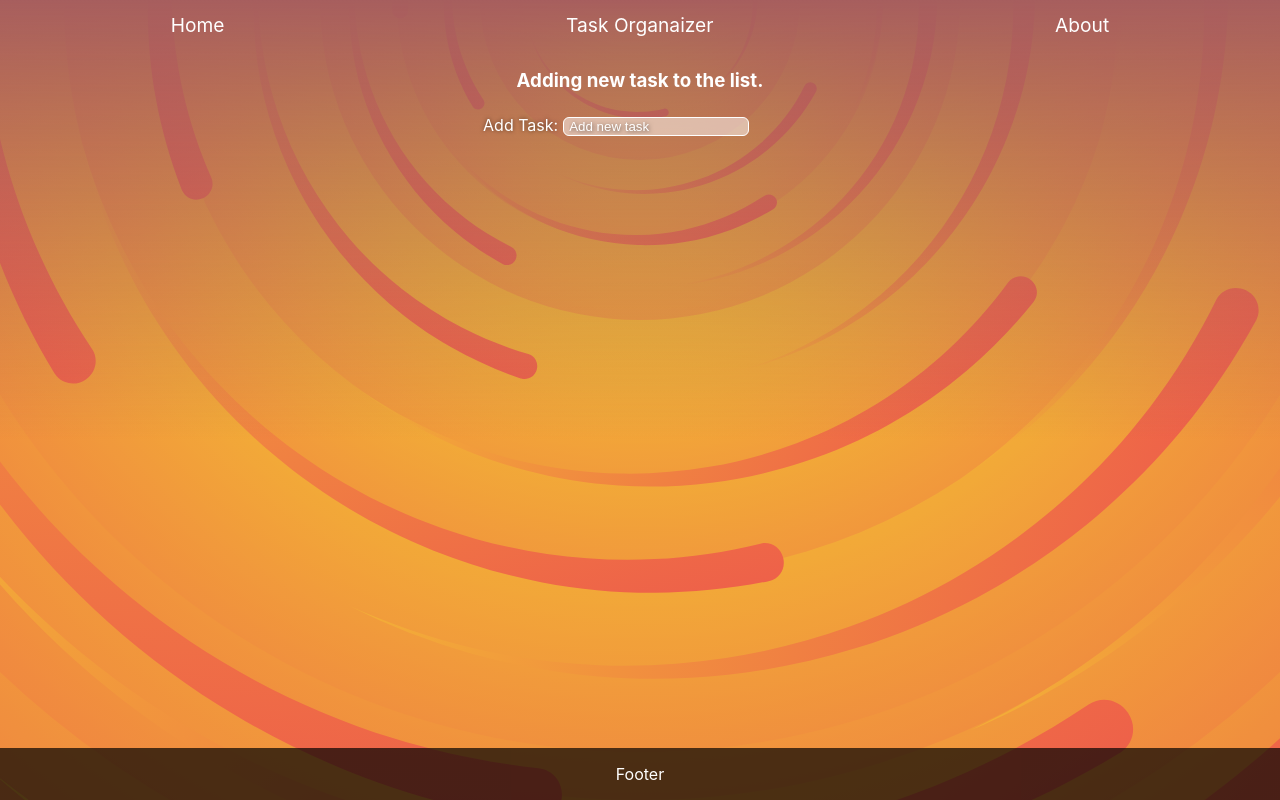
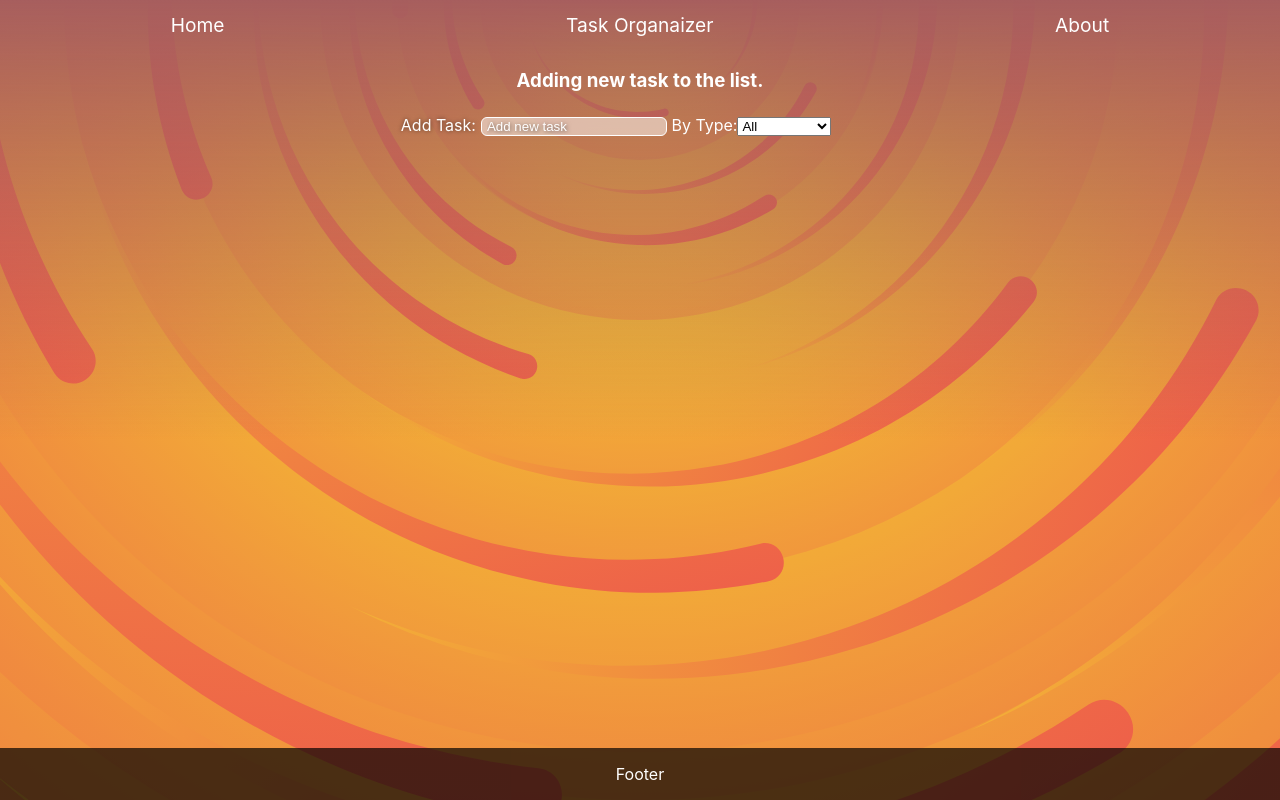
Before and after one commit to sardovski/planner-react, a React (Create React App) app: page /Tasks in a window 1280 px wide. Built offline with nearby package versions, Linux system fonts and the light colour scheme.

Commit message:
added filter on tasks

```diff
--- a/src/App.css
+++ b/src/App.css
@@ -6,6 +6,7 @@
   background-attachment: fixed;
   background-size: auto;
   color: white;
+  width: 100%;
 }
 
 html,
@@ -21,6 +22,7 @@ body{
   background-size: cover;
   background-repeat: no-repeat;
   background-attachment: fixed;
+  background-position-x: center;
 
 }
 
--- a/src/App.js
+++ b/src/App.js
@@ -1,4 +1,5 @@
 import './App.css';
+import { SelectProvider } from './Context/SelectedContext';
 
 import { TaskProvider } from './Context/TaskListContext';
 import Router from './Router/Router';
@@ -9,7 +10,9 @@ function App() {
 
     <div className="App">
       <TaskProvider>
+      <SelectProvider>
         <Router/>
+      </SelectProvider>
       </TaskProvider>
     </div>
   );
--- a/src/Components/Form/Form.js
+++ b/src/Components/Form/Form.js
@@ -1,14 +1,17 @@
 import { useState, useEffect } from "react";
 
 import { useTaskList } from "../../Context/TaskListContext";
+import { useSelected } from "../../Context/SelectedContext";
 
 import Button from "../Shared/Button";
 import Input from "../Input";
+import Select from "../Shared/Select";
 
 import './Form.css'
 
 const Form = () => {
     const [, updateTaskList ] = useTaskList();
+    const [selected, setSelected] = useSelected()
     const [input, setInput] = useState('');
     const [btnDisable, setBtnDisable] = useState(true);
 
@@ -32,9 +35,11 @@ const Form = () => {
             completed: false
         })
     }
-
     function onChangeInput(e) {
         setInput(() => e.target.value);
+    }
+    function onChangeSelect(e) {
+        setSelected(e.target.value)
     }
 
     return (
@@ -44,7 +49,11 @@ const Form = () => {
                 value={input}
                 onChangeInput={onChangeInput}
             />
-
+            <Select
+            selected={selected}
+            options={['All','Complete','Uncomplete']}
+            onChange={onChangeSelect}
+            />
             <Button
                 class={`btn add-btn ${btnDisable ? 'off' : 'on'}`}
                 buttonText='Add'
--- a/src/Components/Header/Header.css
+++ b/src/Components/Header/Header.css
@@ -40,3 +40,9 @@ ul.bg {
     text-decoration: none;
     color: white;
 }
+
+.nav-item:hover{
+    text-decoration: underline;
+    text-decoration-thickness: 2px;
+    transform: scale(1.1);
+}
--- /dev/null
+++ b/src/Components/Shared/Select.js
@@ -0,0 +1,15 @@
+function Select(props) {
+    return (
+        <label> By Type:
+            <select value={props.selected} onChange={props.onChange} >
+                {props.options.map(e => {
+                    return (
+                        <option key={e} value={e}>{e}</option>
+                    )
+                })}
+            </select>
+        </label>
+    )
+}
+
+export default Select;
--- a/src/Components/Task/Task.css
+++ b/src/Components/Task/Task.css
@@ -8,6 +8,7 @@
     padding-left: 10px;
     color: white;
     background-color: #007effad;
+    min-height: 30px;
 
 }
 
--- a/src/Components/Tasklist/TaskList.js
+++ b/src/Components/Tasklist/TaskList.js
@@ -3,11 +3,13 @@ import Task from "../Task/Task";
 import idGen from "../../Utils/idGen"
 import deepCopyFunction from "../../Utils/deepCopyFunc";
 
+import { useSelected } from "../../Context/SelectedContext";
 import './TaskList.css'
 
 const TaskList = () => {
 
     const [taskList, _, setNewTaskList] = useTaskList();
+    const [selected] = useSelected()
 
     function onComplete(id) {
         let updatedList = deepCopyFunction([...taskList])
@@ -34,7 +36,17 @@ const TaskList = () => {
 
     return (
         <ul className="list-holder">
-            {taskList.map(e => {
+            {taskList.filter((e)=>{
+
+                if(selected === 'All'){
+                    return e;
+                }else if(selected === 'Complete' && e.completed){
+                    return e;
+                }else if(selected === 'Uncomplete' && e.completed === false){
+                    return e;
+                }
+
+            }).map(e => {
 
                 return (
                     <li className={`list-task ${e.completed ? 'liComplete' : 'liUncomplete'}`} key={idGen()}>
--- /dev/null
+++ b/src/Context/SelectedContext.js
@@ -0,0 +1,26 @@
+import { createContext, useState, useContext, useEffect } from 'react';
+
+
+const SelectedContext = createContext();
+
+function SelectProvider (props) {
+    const [selected, setSelected] = useState('All')
+
+    function changeSelected(chose) {
+        console.log(chose);
+        setSelected(()=>chose)
+    }
+
+
+    return <SelectedContext.Provider value={[selected,changeSelected]} {...props} />
+}
+
+function useSelected(){
+    const context = useContext(SelectedContext);
+    if (!context) {
+        throw new Error('Out of the Provider scope')
+    }
+    return context;
+}
+
+export {useSelected, SelectProvider}
```
